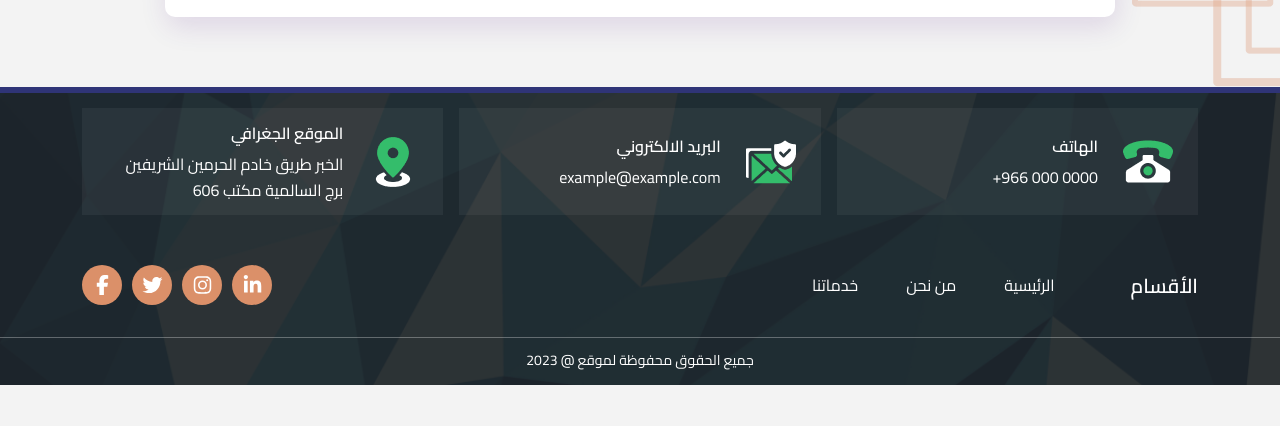
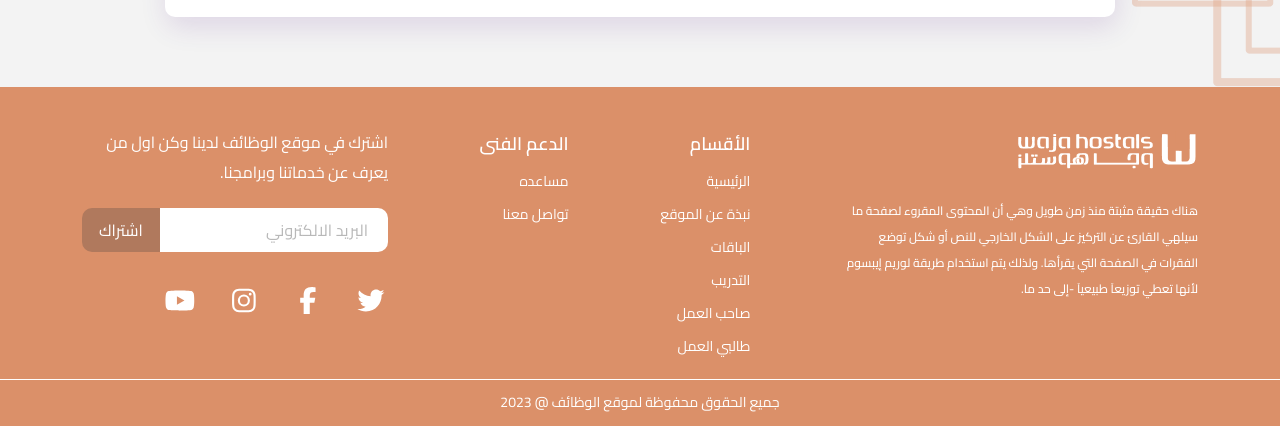
Before and after one commit to Marwan88nasser/waja_Hostals_Template, a plain HTML site: page index.html in a window 1280 px wide. Shown: the part 3733-4159 px from the top of the page. Before the commit the page ends 4118 px from the top, so only its background shows below. Drawn offline with Linux system fonts and the light colour scheme.

Commit message:
edit front

```diff
--- a/css/sass/layouts/_footer.scss
+++ b/css/sass/layouts/_footer.scss
@@ -1,115 +1,103 @@
 .footer {
-    background-image: url("../images/footer.png");
-    background-size: cover;
-    background-repeat: no-repeat;
-    position: relative;
-    z-index: 1;
-    &::after {
-        content: "";
-        background: rgba(32, 32, 32, 0.9);
-        position: absolute;
-        left: 0;
-        top: 0;
-        width: 100%;
-        height: 100%;
-        z-index: -1;
+  background-color: $main-color;
+  color: white;
+  font-size: 16px;
+  font-weight: 400;
+  .footer-top {
+    padding: 40px 0 20px;
+    .info {
+      .logo {
+        margin-bottom: 26px;
+        width: 187px;
+        height: auto;
+        @include maxWidth(sm) {
+          width: 100px;
         }
-    .top-footer {
-        border-top: 6px solid #2f3477;
-        padding-top: 15px;
-        padding-bottom: 31.5px;
-        .boxes {
-            margin-bottom: 50px;
-            .box {
-                background: rgba(255, 255, 255, 0.05);
-                display: flex;
-                align-items: center;
-                height: 107.5px;
-                padding: 25px;
-                gap: 25px;
-                .icon {
-                    width: 50px;
-                    height: auto;
       }
       .text {
+        font-size: 12px;
+        font-weight: 500;
+        max-width: 356px;
+        line-height: 26px;
+      }
+    }
+    .items {
+      display: flex;
+      flex-direction: column;
+      gap: 7px;
+      .title {
+        margin-bottom: 1px;
+        font-size: 18px;
+        line-height: normal;
+        font-weight: 600;
+      }
+      .item {
+        white-space: nowrap;
+        color: white;
+        line-height: normal;
+        font-size: 14px;
+        font-weight: 400;
+      }
+    }
+    .box-email {
+      .text {
+        font-size: 16px;
+        font-weight: 400;
+        line-height: 30px;
+        max-width: 306px;
+        margin-bottom: 21px;
+      }
+      .parent-inp {
+        width: 306px;
+        margin-bottom: 35px;
+        max-width: 100%;
+        display: flex;
+        align-items: stretch;
+        .inp {
+          border: 0;
+          padding: 9px 20px;
+          border-radius: 0 10px 10px 0;
+          flex: 1;
           font-weight: 400;
           font-size: 16px;
-                    line-height: 26px;
-                    color: #ffffff;
-                    display: flex;
-                    flex-direction: column;
-                    gap: 5.5px;
-                    .name {
-                        font-weight: 600;
+          color: #b8b8b8;
+          &::placeholder {
+            font-weight: 400;
+            font-size: 16px;
+            color: #b8b8b8;
           }
         }
-            }
-        }
-        .links {
-            display: flex;
-            align-items: center;
-            gap: 48px;
-            .title {
-                font-weight: 600;
-                font-size: 20px;
-                line-height: 37px;
-                margin-left: 28px;
-                color: #ffffff;
-            }
-            .link {
-                color: #ffffff;
+        .btn-sub {
           font-weight: 400;
           font-size: 16px;
-                line-height: 30px;
+          padding: 10px 17px;
+          background: rgba(176, 121, 93, 1);
+          border-radius: 10px 0px 0px 10px;
+          color: white;
         }
       }
       .social {
         display: flex;
         align-items: center;
-            gap: 10px;
-            a {
-                width: 40px;
-                height: 40px;
-                border-radius: 50%;
-                display: flex;
-                align-items: center;
-                justify-content: center;
-                font-size: 20px;
-                background-color: $main-color;
-                color: $white;
+        gap: 30px;
+        i,
+        svg {
+          font-size: 27px;
+          color: white;
+        }
       }
     }
   }
   .bar {
-        background-color: rgba(255, 255, 255, 0.3);
-        height: 1px;
+    height: 0.5px;
     width: 100%;
+    background-color: rgba(255, 255, 255, 1);
   }
-    .bottom-footer {
-        padding: 9.5px 0 12px;
-        text-align: center;
+  .footer-bottom {
+    color: #FFF;
+font-size: 14px;
 font-weight: 400;
-        font-size: 14px;
-        line-height: 26px;
-        color: #ffffff;
-    }
-    @include maxWidth(md) {
-        .top-footer {
-            .boxes {
-                .box {
-                    height: auto;
+line-height: normal;
+    padding: 10px 0 11px;
   }
 }
-            .links {
-                gap: 1rem;
-                .title {
-                    font-weight: 600;
-                    font-size: 20px;
-                    line-height: 37px;
-                    margin-left: 1rem;
-                    color: #ffffff;
-                }
-            }
-        }
-    }
-}
--- a/index.html
+++ b/index.html
@@ -571,81 +571,72 @@
             </div>
         </section>
         <!-- End contact -->
-        <!-- Start Footer -->
+        <!-- start footer -->
         <footer class="footer">
-          <div class="top-footer">
+          <div class="footer-top">
               <div class="container">
-              <div class="boxes">
-                <div class="row row-cols-1 row-cols-lg-3 g-3">
-                  <div class="col">
-                    <div class="box">
-                      <img src="./images/icon/footer-icon-1.png" alt="" class="icon">
+                  <div class="d-flex justify-content-between flex-wrap gap-3">
+                      <div class="info">
+                          <img
+                              src="./images/logo-light.png"
+                              alt=""
+                              class="logo"
+                          />
                           <div class="text">
-                        <div class="name">الهاتف</div>
-                        <bdi>
-                          +966 000 0000
-                        </bdi>
+                              هناك حقيقة مثبتة منذ زمن طويل وهي أن المحتوى
+                              المقروء لصفحة ما سيلهي القارئ عن التركيز على
+                              الشكل الخارجي للنص أو شكل توضع الفقرات في الصفحة
+                              التي يقرأها. ولذلك يتم استخدام طريقة لوريم
+                              إيبسوم لأنها تعطي توزيعاَ طبيعياَ -إلى حد ما.
                           </div>
                       </div>
+                      <div class="items">
+                          <div href="" class="title">الأقسام</div>
+                          <a href="" class="item">الرئيسية</a>
+                          <a href="" class="item">نبذة عن الموقع</a>
+                          <a href="" class="item">الباقات</a>
+                          <a href="" class="item">التدريب</a>
+                          <a href="" class="item">صاحب العمل</a>
+                          <a href="" class="item">طالبي العمل</a>
                       </div>
-                  <div class="col">
-                    <div class="box">
-                      <img src="./images/icon/footer-icon.png" alt="" class="icon">
+                      <div class="items">
+                          <div href="" class="title">الدعم الفنى</div>
+                          <a href="" class="item">مساعده</a>
+                          <a href="" class="item">تواصل معنا</a>
+                      </div>
+                      <div class="box-email">
                           <div class="text">
-                        <div class="name">البريد الالكتروني</div>
-                        <bdi>
-                          example@example.com
-                        </bdi>
+                              اشترك في موقع الوظائف لدينا وكن اول من يعرف عن
+                              خدماتنا وبرامجنا.
                           </div>
-                    </div>
-                  </div>
-                  <div class="col">
-                    <div class="box">
-                      <img src="./images/icon/footer-icon-2.png" alt="" class="icon">
-                      <div class="text">
-                        <div class="name">الموقع الجغرافي</div>
-                        <span>
-                          الخبر طريق خادم الحرمين الشريفين برج السالمية  مكتب 606
-                      </span>
+                          <form class="parent-inp">
+                              <input type="text" placeholder="البريد الالكتروني" class="inp">
+                              <button class="btn-sub">اشتراك</button>
+                          </form>
+                          <div class="social">
+                              <a href="">
+                                  <i class="fab fa-twitter"></i>
+                              </a>
+                              <a href="">
+                                  <i class="fab fa-facebook-f"></i>
+                              </a>
+                              <a href="">
+                                  <i class="fab fa-instagram"></i>
+                              </a>
+                              <a href="">
+                                  <i class="fab fa-youtube"></i>
+                              </a>
                           </div>
                       </div>
                   </div>
               </div>
           </div>
-              <div class="d-flex align-items-center justify-content-between gap-4 flex-wrap">
-                <div class="links">
-                  <div class="title">
-                    الأقسام
-                  </div>
-                  <a href="" class="link">الرئيسية</a>
-                  <a href="" class="link">من نحن</a>
-                  <a href="" class="link"> خدماتنا</a>
-                </div>
-                <div class="social">
-                  <a href="">
-                    <i class="fa-brands fa-linkedin-in"></i>
-                  </a>
-                  <a href="">
-                    <i class="fa-brands fa-instagram"></i>
-                  </a>
-                  <a href="">
-                    <i class="fa-brands fa-twitter"></i>
-                  </a>
-                  <a href="">
-                    <i class="fa-brands fa-facebook-f"></i>
-                  </a>
-                </div>
-              </div>
-            </div>
-          </div>
           <div class="bar"></div>
-          <div class="bottom-footer">
-            <div class="container">
-              جميع الحقوق محفوظة لموقع  @ 2023
-            </div>
+          <div class="footer-bottom">
+              <div class="container text-center">جميع الحقوق محفوظة لموقع الوظائف  @ 2023    </div>
           </div>
       </footer>
-        <!-- End Footer -->
+      <!-- end footer -->
         <!-- Js Scripts -->
         <!-- Main JS Bootstrap File -->
         <script src="js/bootstrap.bundle.min.js"></script>
```
Also changed, not shown: css/main.css, images/logo-light.png (added), 1 other file. Lines whose indentation alone changed are shown as unchanged.
